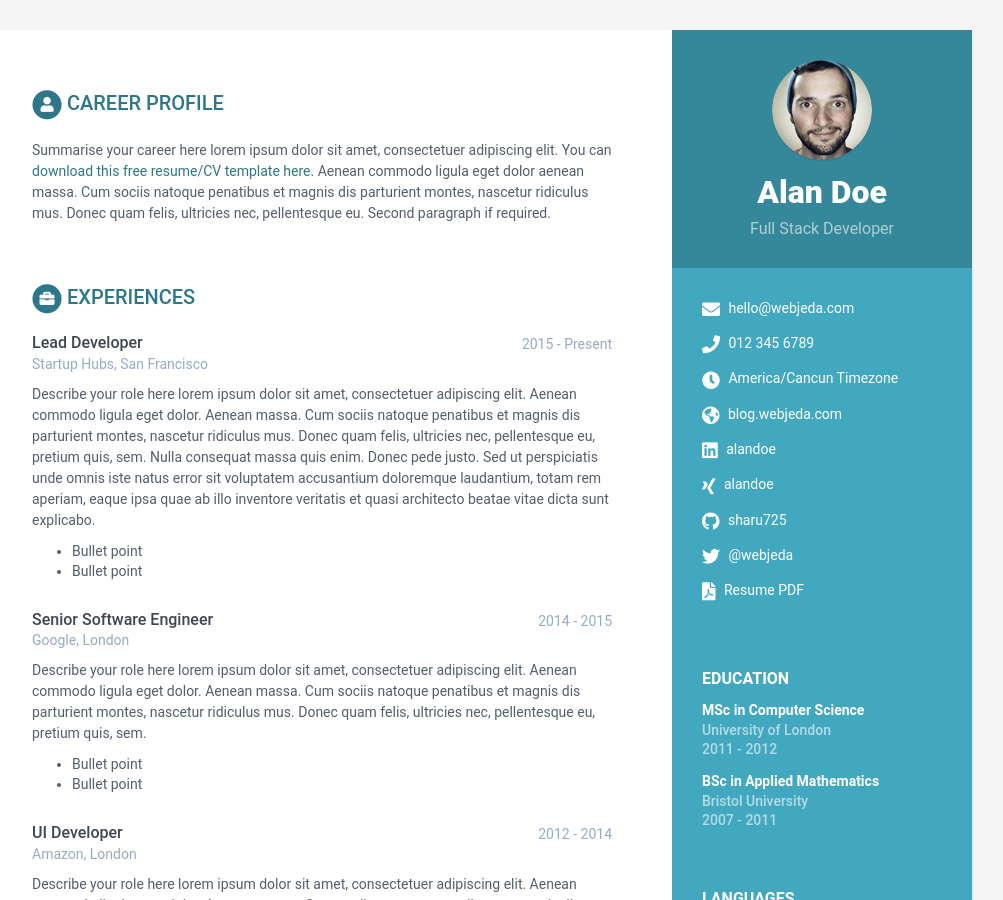
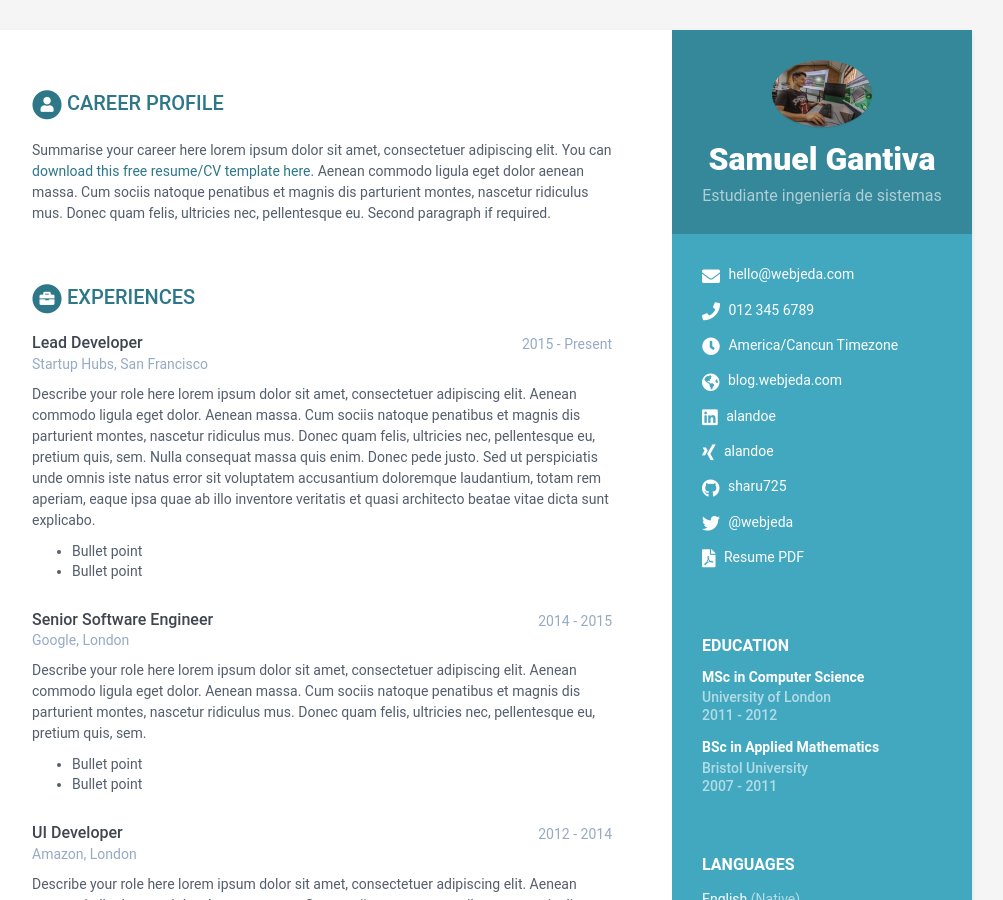
Before and after one commit to puj-isw-workspace/Abbey-Road, a Jekyll site: the page built from index.html, in a window 1280 px wide and 900 px high. Shown: the whole window, without its empty margins (168-1171 px from the left). Built offline with Jekyll 4.4.1, drawn with Linux system fonts in a browser that asks for light colours.

Commit message:
cambio de nombre, imagen y ocupacion

```diff
--- a/_data/data.yml
+++ b/_data/data.yml
@@ -8,9 +8,9 @@ sidebar:
     education: True # set to False if you want education in main section instead of in sidebar
 
     # Profile information
-    name: Alan Doe
-    tagline: Full Stack Developer
-    avatar: profile.png  #place a 100x100 picture inside /assets/images/ folder and provide the name of the file below
+    name: Samuel Gantiva
+    tagline: Estudiante ingeniería de sistemas
+    avatar: sistemas.jpg  #place a 100x100 picture inside /assets/images/ folder and provide the name of the file below
 
     # Sidebar links
     email: hello@webjeda.com
```
Also changed, not shown: assets/images/sistemas.jpg (added).
